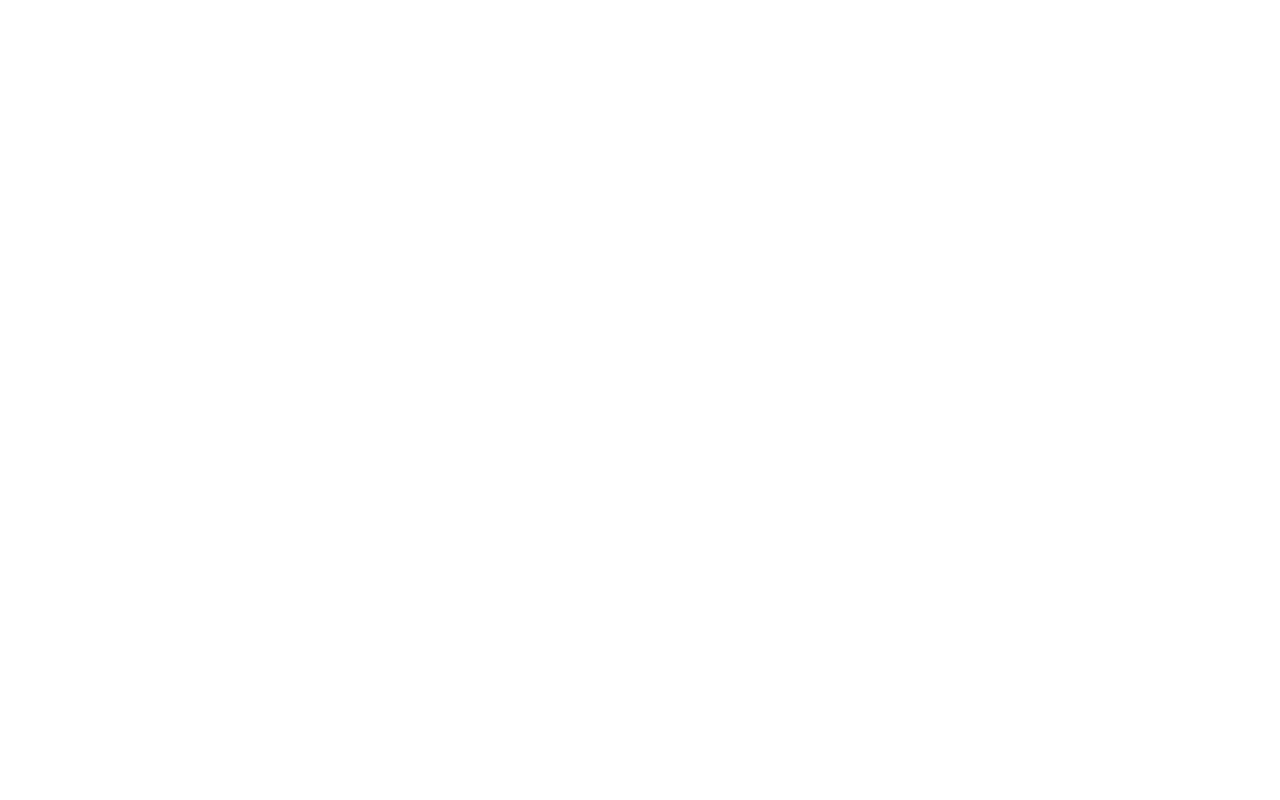
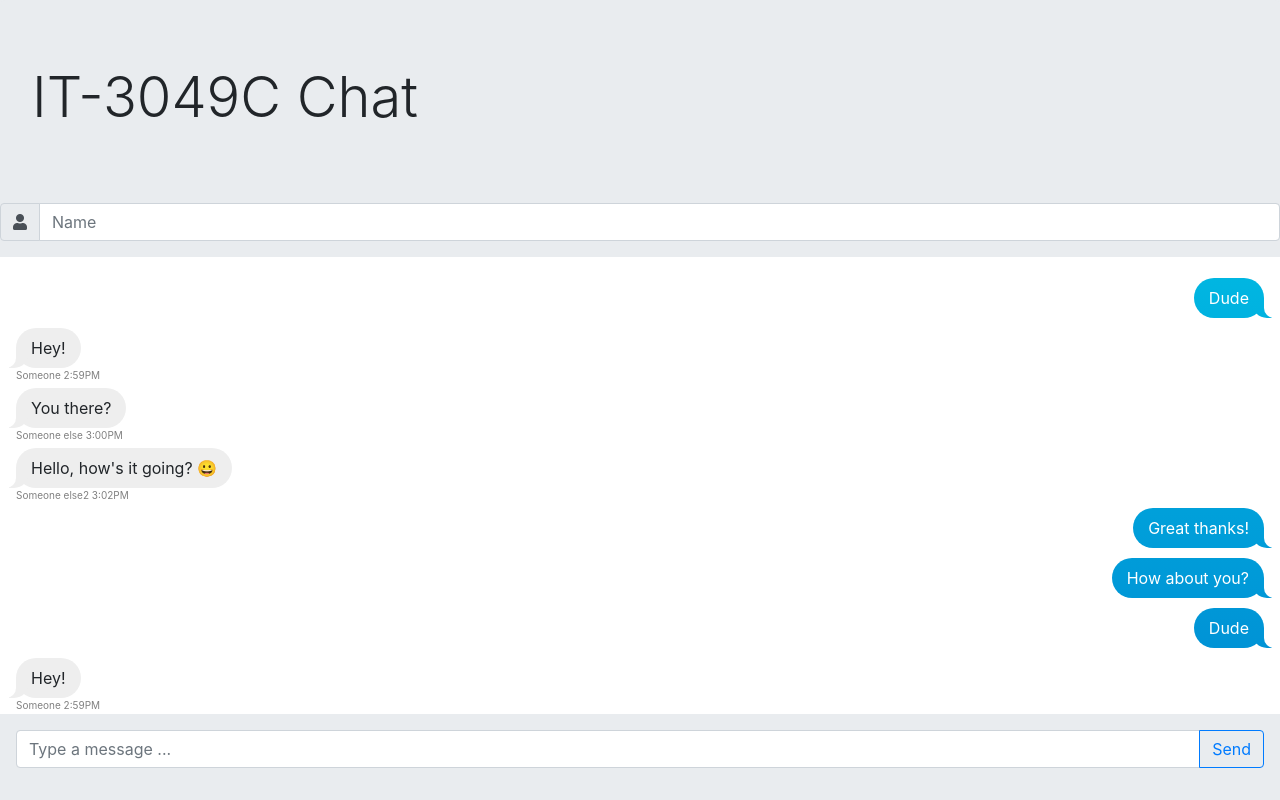
Before and after one commit to IT3049C-Lively-FA23/chatting-application-pittmaza, a website: page index.html in a window 1280 px wide. Drawn offline with Linux system fonts and the light colour scheme; no server answers.

Commit message:
Finalized assignment

```diff
--- a/index.html
+++ b/index.html
@@ -9,21 +9,106 @@
         <script src="resources/vendor/jquery-3.5.1.slim.min.js"></script>
         <script src="resources/vendor/popper.min.js"></script>
         <script src="resources/vendor/bootstrap.min.js"></script>
-        <link rel="stylesheet" href="resources/vendor/fontawesome-free/css/all.min.css" />
+        <link
+            rel="stylesheet"
+            href="resources/vendor/fontawesome-free/css/all.min.css"
+        />
         <link rel="stylesheet" href="resources/css/styles.css" />
     </head>
 
     <body>
         <header>
-
+            <div class="jumbotron">
+                <h1 class="display-4">IT-3049C Chat</h1>
+            </div>
+            <div class="input-group mb-3">
+                <div class="input-group-prepend">
+                    <span class="input-group-text">
+                        <i class="fas fa-user"></i>
+                    </span>
+                </div>
+                <input
+                    id="my-name-input"
+                    type="text"
+                    class="form-control"
+                    placeholder="Name"
+                />
+            </div>
         </header>
 
         <div id="chat">
+            <div class="mine messages">
+                <div class="message">Dude</div>
+            </div>
+            <div class="yours messages">
+                <div class="message">Hey!</div>
+                <div class="sender-info">Someone 2:59PM</div>
+            </div>
 
+            <div class="yours messages">
+                <div class="message">You there?</div>
+                <div class="sender-info">Someone else 3:00PM</div>
+            </div>
+
+            <div class="yours messages">
+                <div class="message">Hello, how's it going? 😀</div>
+                <div class="sender-info">Someone else2 3:02PM</div>
+            </div>
+
+            <div class="mine messages">
+                <div class="message">Great thanks!</div>
+            </div>
+
+            <div class="mine messages">
+                <div class="message">How about you?</div>
+            </div>
+            <div class="mine messages">
+                <div class="message">Dude</div>
+            </div>
+            <div class="yours messages">
+                <div class="message">Hey!</div>
+                <div class="sender-info">Someone 2:59PM</div>
+            </div>
+
+            <div class="yours messages">
+                <div class="message">You there?</div>
+                <div class="sender-info">Someone else 3:00PM</div>
+            </div>
+
+            <div class="yours messages">
+                <div class="message">Hello, how's it going? 😀</div>
+                <div class="sender-info">Someone else2 3:02PM</div>
+            </div>
+
+            <div class="mine messages">
+                <div class="message">Great thanks!</div>
+            </div>
+
+            <div class="mine messages">
+                <div class="message">How about you?</div>
+            </div>
         </div>
 
         <footer>
-
+            <footer>
+                <div id="chatbar" class="input-group mb-3">
+                    <input
+                        type="text"
+                        id="my-message"
+                        class="form-control"
+                        placeholder="Type a message ..."
+                    />
+                    <div class="input-group-append">
+                        <button
+                            class="btn btn-outline-primary"
+                            id="send-button"
+                            type="button"
+                        >
+                            Send
+                        </button>
+                    </div>
+                </div>
+            </footer>
         </footer>
         <!-- Our own Scripts -->
         <script src="resources/js/index.js"></script>
--- a/package.json
+++ b/package.json
@@ -22,6 +22,6 @@
     "line-replace": "^2.0.1",
     "lodash": "^4.17.15",
     "rewire": "^6.0.0",
-    "simple-git": "^2.5.0"
+    "simple-git": "^3.20.0"
   }
 }
--- a/resources/css/styles.css
+++ b/resources/css/styles.css
@@ -0,0 +1,121 @@
+body,
+html {
+  height: 100vh;
+  overflow: hidden;
+  margin: 0;
+  padding: 0;
+}
+
+body {
+  display: flex;
+  flex-direction: column;
+}
+
+header,
+footer {
+  background: #e9ecef;
+}
+
+.jumbotron {
+  margin-bottom: 0;
+}
+
+footer {
+  padding: 0.5rem;
+}
+
+#chat {
+  flex: 1 0 auto;
+  height: 0;
+  overflow-y: auto;
+  padding: 1rem;
+}
+.sender-info {
+  font-size: 10px;
+  margin-top: -5px;
+  color: grey;
+}
+
+.messages {
+  display: flex;
+  flex-direction: column;
+}
+
+.message {
+  border-radius: 20px;
+  padding: 8px 15px;
+  margin-top: 5px;
+  margin-bottom: 5px;
+  display: inline-block;
+}
+
+.yours {
+  align-items: flex-start;
+}
+
+.yours .message {
+  margin-right: 25%;
+  background-color: #eee;
+  position: relative;
+}
+
+.yours .message:before {
+  content: "";
+  position: absolute;
+  z-index: 0;
+  bottom: 0;
+  left: -7px;
+  height: 20px;
+  width: 20px;
+  background: #eee;
+  border-bottom-right-radius: 15px;
+}
+
+.yours .message:after {
+  content: "";
+  position: absolute;
+  z-index: 1;
+  bottom: 0;
+  left: -10px;
+  width: 10px;
+  height: 20px;
+  background: white;
+  border-bottom-right-radius: 10px;
+}
+
+.mine {
+  align-items: flex-end;
+}
+
+.mine .message {
+  color: white;
+  margin-left: 25%;
+  background: linear-gradient(to bottom, #00d0ea 0%, #0085d1 100%);
+  background-attachment: fixed;
+  position: relative;
+}
+
+.mine .message:before {
+  content: "";
+  position: absolute;
+  z-index: 0;
+  bottom: 0;
+  right: -8px;
+  height: 20px;
+  width: 20px;
+  background: linear-gradient(to bottom, #00d0ea 0%, #0085d1 100%);
+  background-attachment: fixed;
+  border-bottom-left-radius: 15px;
+}
+
+.mine .message:after {
+  content: "";
+  position: absolute;
+  z-index: 1;
+  bottom: 0;
+  right: -10px;
+  width: 10px;
+  height: 20px;
+  background: white;
+  border-bottom-left-radius: 10px;
+}
--- a/resources/js/index.js
+++ b/resources/js/index.js
@@ -0,0 +1,84 @@
+const nameInput = document.getElementById("my-name-input");
+const myMessage = document.getElementById("my-message");
+const sendButton = document.getElementById("send-button");
+const chatBox = document.getElementById("chat");
+
+const serverURL = 'https://it3049c-chat.fly.dev/messages'
+
+const MILLISECONDS_IN_TEN_SECONDS = 10000;
+setInterval(updateMessages, MILLISECONDS_IN_TEN_SECONDS);
+
+async function updateMessages() {
+  // Fetch Messages
+  const messages = await fetchMessages();
+  let formattedMessages = "";
+  messages.forEach(message => {
+    formattedMessages += formatMessage(message, nameInput.value)
+  });
+  chatBox.innerHTML = formattedMessages;
+
+  // Loop over the messages. Inside the loop we will
+      // get each message
+      // format it
+      // add it to the chatbox
+}
+
+function fetchMessages() {
+  return fetch(serverURL).then(response => response.json())
+}
+
+function formatMessage(message, nameInput) {
+  const time = new Date(message.timestamp);
+  const formattedTime = `${time.getHours()}:${time.getMinutes()}`;
+
+  if (nameInput === message.sender) {
+    return `
+        <div class="mine messages">
+            <div class="message">
+                ${message.text}
+            </div>
+            <div class="sender-info">
+                ${formattedTime}
+            </div>
+        </div>
+        `
+    } else {
+        return `
+            <div class="yours messages">
+                <div class="message">
+                    ${message.text}
+                </div>
+                <div class="sender-info">
+                    ${message.sender} ${formattedTime}
+                </div>
+            </div>
+        `
+    }
+
+}
+
+function sendMessages(username, text) {
+  const newMessage = {
+    sender: username,
+    text: text,
+    timestamp: new Date()
+  }
+  fetch (serverURL, {
+    method: `POST`,
+    headers: {
+        'Content-Type': 'application/json'
+    },
+    body: JSON.stringify(newMessage)
+  });
+}
+
+sendButton.addEventListener("click", function(sendButtonClickEvent) {
+  sendButtonClickEvent.preventDefault();
+  const sender = nameInput.value;
+  const message = myMessage.value;
+
+  sendMessages(sender,message);
+  myMessage.value = "";
+});
+
+updateMessages()
```
Also changed, not shown: README.md, 1 other file.
